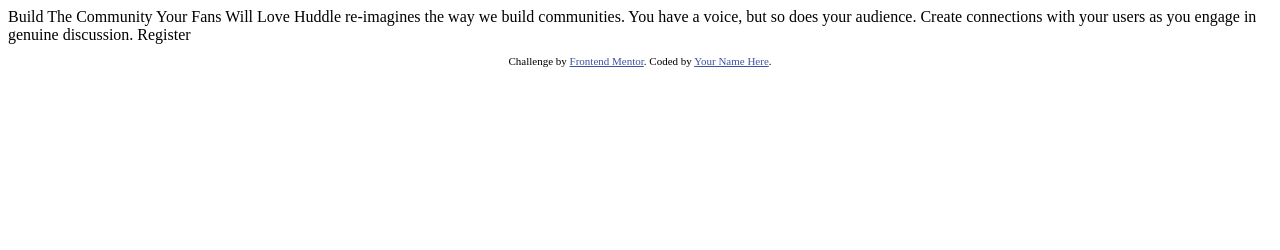
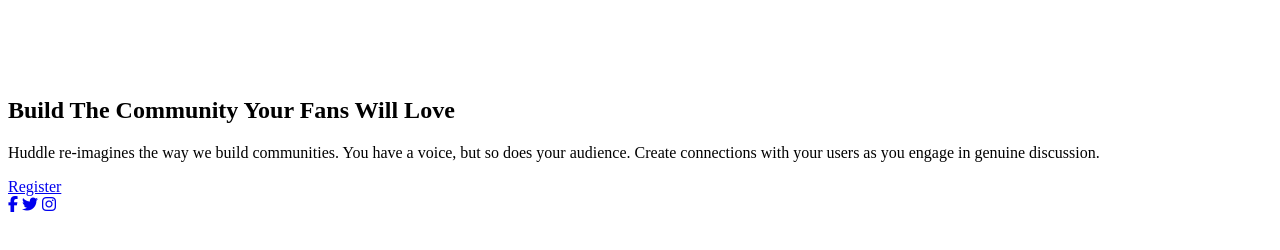
Before and after one commit to AgataLiberska/huddle-landing-page, a plain HTML site: page index.html in a window 1280 px wide. Drawn offline with Linux system fonts and the light colour scheme.

Commit message:
add markup

```diff
--- a/index.html
+++ b/index.html
@@ -5,29 +5,31 @@
   <meta name="viewport" content="width=device-width, initial-scale=1.0"> <!-- displays site properly based on user's device -->
 
   <link rel="icon" type="image/png" sizes="32x32" href="./images/favicon-32x32.png">
-
+  <script src="https://kit.fontawesome.com/7d1424b7c5.js" crossorigin="anonymous"></script>
   <title>Frontend Mentor | Huddle landing page with single introductory section</title>
 
-  <!-- Feel free to remove these styles or customise in your own stylesheet 👍 -->
-  <style>
-    .attribution { font-size: 11px; text-align: center; }
-    .attribution a { color: hsl(228, 45%, 44%); }
-  </style>
 </head>
 <body>
+  <header class="huddle__header">
+    <img src="/images/logo.svg" alt="Huddle logo">
+  </header>
+  <main>
+    <section class="huddle__container">
+      <div class="huddle__illustration">
 
-  Build The Community Your Fans Will Love
-
-  Huddle re-imagines the way we build communities. You have a voice, but so does your audience.
-  Create connections with your users as you engage in genuine discussion.
-
-  Register
-
-  <footer>
-    <p class="attribution">
-      Challenge by <a href="https://www.frontendmentor.io?ref=challenge" target="_blank">Frontend Mentor</a>.
-      Coded by <a href="#">Your Name Here</a>.
-    </p>
+      </div>
+      <div class="huddle__intro">
+        <h1 class="huddle__intro__heading">Build The Community Your Fans Will Love</h1>
+        <p class="huddle__intro__text">Huddle re-imagines the way we build communities. You have a voice, but so does your audience.
+          Create connections with your users as you engage in genuine discussion.</p>
+        <a href="/" class="huddle__intro__cta">Register</a>
+      </div>
+    </section>
+  </main>
+  <footer class="huddle__footer">
+    <a href="/" aria-label="Facebook" class="huddle__footer__link"><i class="fab fa-facebook-f"></i></a>
+    <a href="/" aria-label="Twitter" class="huddle__footer__link"><i class="fab fa-twitter"></i></a>
+    <a href="/" aria-label="Instagram" class="huddle__footer__link"><i class="fab fa-instagram"></i></a>
   </footer>
 </body>
 </html>
```
